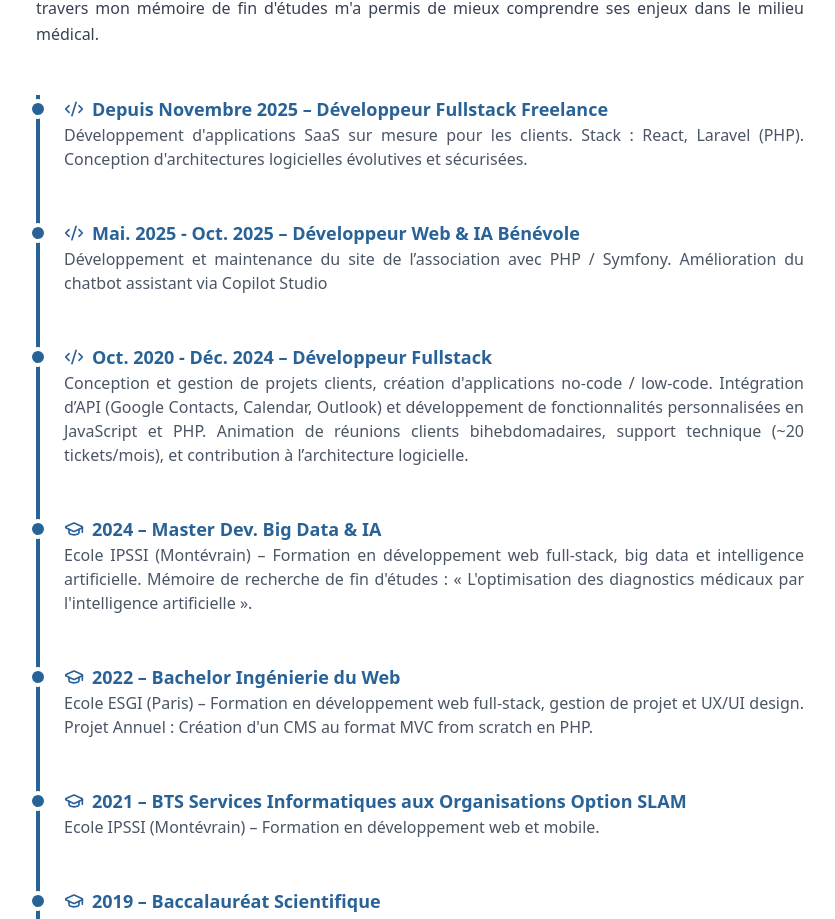
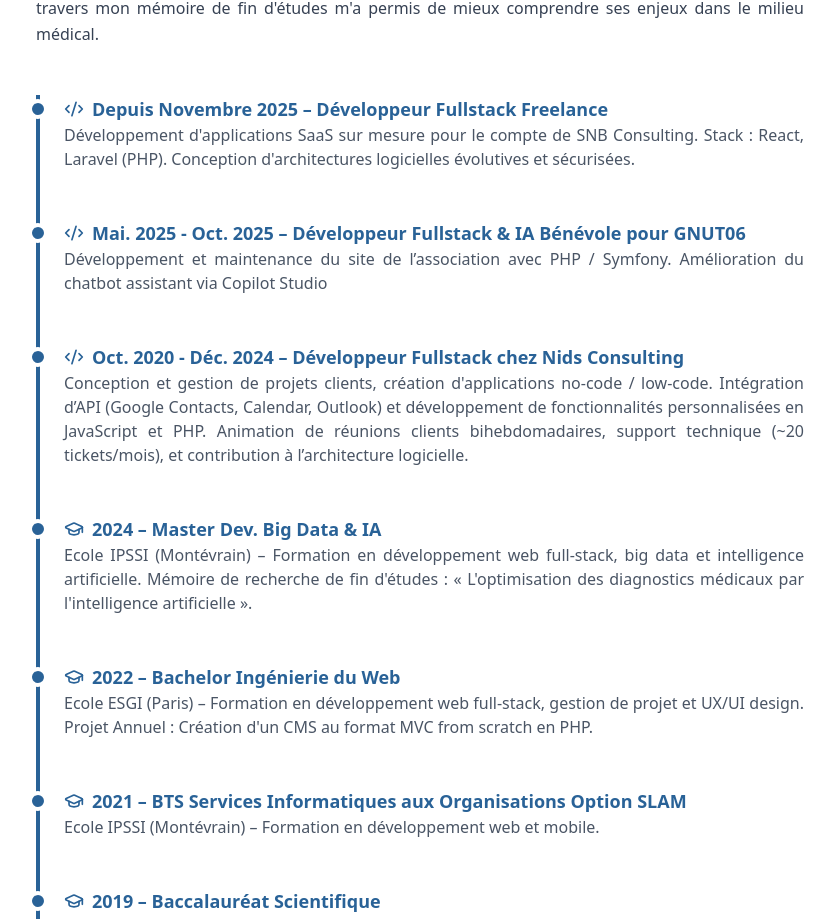
Before and after one commit to thoms-17/mon-portfolio, a React (Vite) app: page / in a window 1280 px wide. Shown: the part 1099-2018 px from the top of the page, without its empty margins (220-1055 px from the left). Built offline with nearby package versions, Linux system fonts and the light colour scheme.

Commit message:
Modif experience

```diff
--- a/src/data/experience.js
+++ b/src/data/experience.js
@@ -3,19 +3,19 @@ export const timelineItems = [
     year: "Depuis Novembre 2025",
     title: "Développeur Fullstack Freelance",
     description:
-      "Développement d'applications SaaS sur mesure pour les clients. Stack : React, Laravel (PHP). Conception d'architectures logicielles évolutives et sécurisées.",
+      "Développement d'applications SaaS sur mesure pour le compte de SNB Consulting. Stack : React, Laravel (PHP). Conception d'architectures logicielles évolutives et sécurisées.",
     iconType: "code",
   },
   {
     year: "Mai. 2025 - Oct. 2025",
-    title: "Développeur Web & IA Bénévole",
+    title: "Développeur Fullstack & IA Bénévole pour GNUT06",
     description:
       "Développement et maintenance du site de l’association avec PHP / Symfony. Amélioration du chatbot assistant via Copilot Studio",
     iconType: "code",
   },
   {
     year: "Oct. 2020 - Déc. 2024",
-    title: "Développeur Fullstack",
+    title: "Développeur Fullstack chez Nids Consulting",
     description:
       "Conception et gestion de projets clients, création d'applications no-code / low-code. Intégration d’API (Google Contacts, Calendar, Outlook) et développement de fonctionnalités personnalisées en JavaScript et PHP. Animation de réunions clients bihebdomadaires, support technique (~20 tickets/mois), et contribution à l’architecture logicielle.",
     iconType: "code",
```
